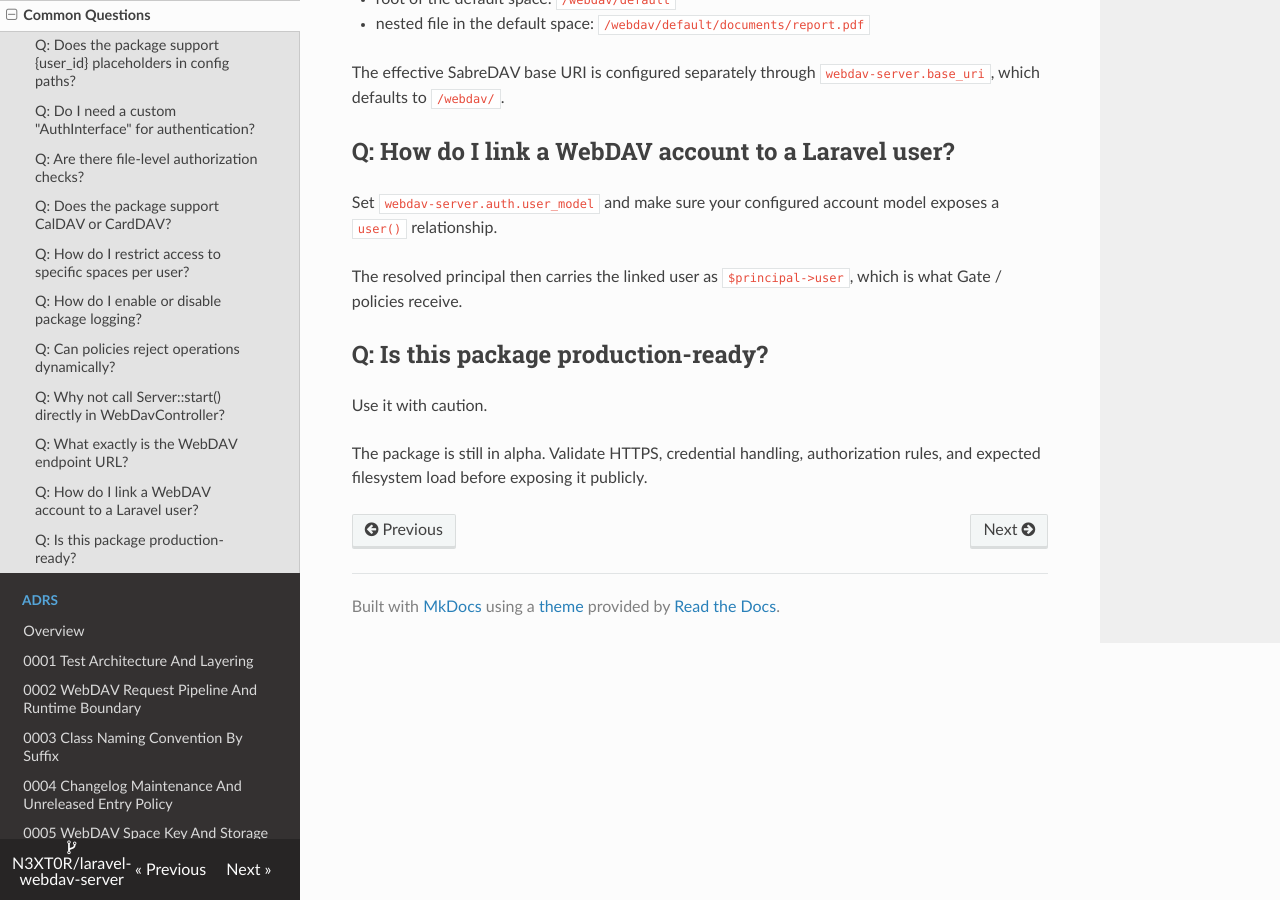
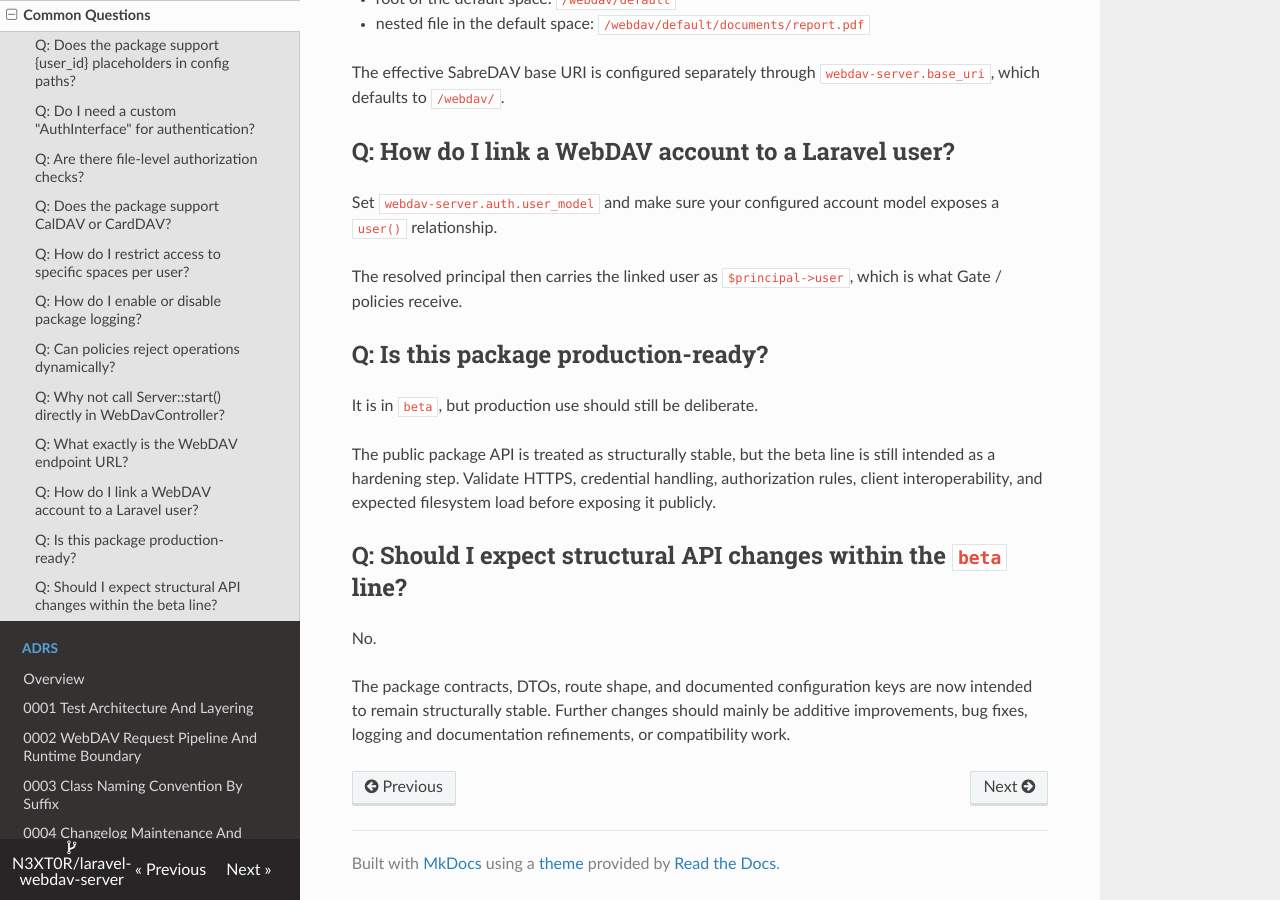
Before and after one commit to N3XT0R/laravel-webdav-server, an MkDocs documentation site: the page built from docs/common-questions.md, in a window 1280 px wide and 900 px high, scrolled down 2671 px. Built offline with MkDocs 1.6.1, drawn with Linux system fonts in a browser that asks for light colours; nearby versions of some CDN libraries.

Commit message:
feat: implementing package features

```diff
--- a/docs/common-questions.md
+++ b/docs/common-questions.md
@@ -128,7 +128,16 @@ The resolved principal then carries the linked user as `$principal->user`, which
 
 ## Q: Is this package production-ready?
 
-Use it with caution.
+It is in `beta`, but production use should still be deliberate.
 
-The package is still in alpha. Validate HTTPS, credential handling, authorization rules, and expected filesystem load
+The public package API is treated as structurally stable, but the beta line is still intended as a hardening step.
+Validate HTTPS, credential handling, authorization rules, client interoperability, and expected filesystem load
 before exposing it publicly.
+
+## Q: Should I expect structural API changes within the `beta` line?
+
+No.
+
+The package contracts, DTOs, route shape, and documented configuration keys are now intended to remain structurally
+stable. Further changes should mainly be additive improvements, bug fixes, logging and documentation refinements, or
+compatibility work.
```
Also changed, not shown: CHANGELOG.md (+5 -0 lines), README.md (+12 -5 lines), docs/architecture.md (+3 -0 lines), docs/authentication.md (+3 -0 lines), docs/getting-started.md (+3 -0 lines), docs/index.md (+9 -0 lines).
